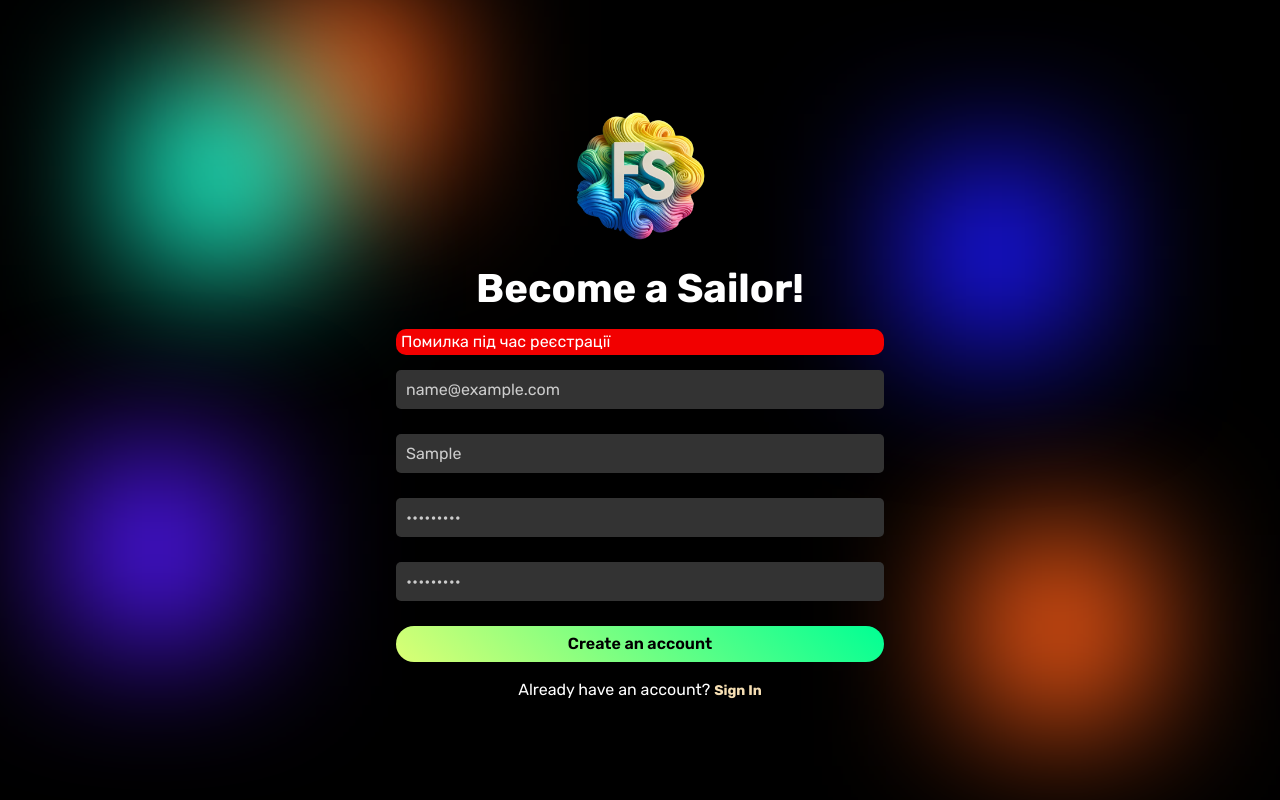
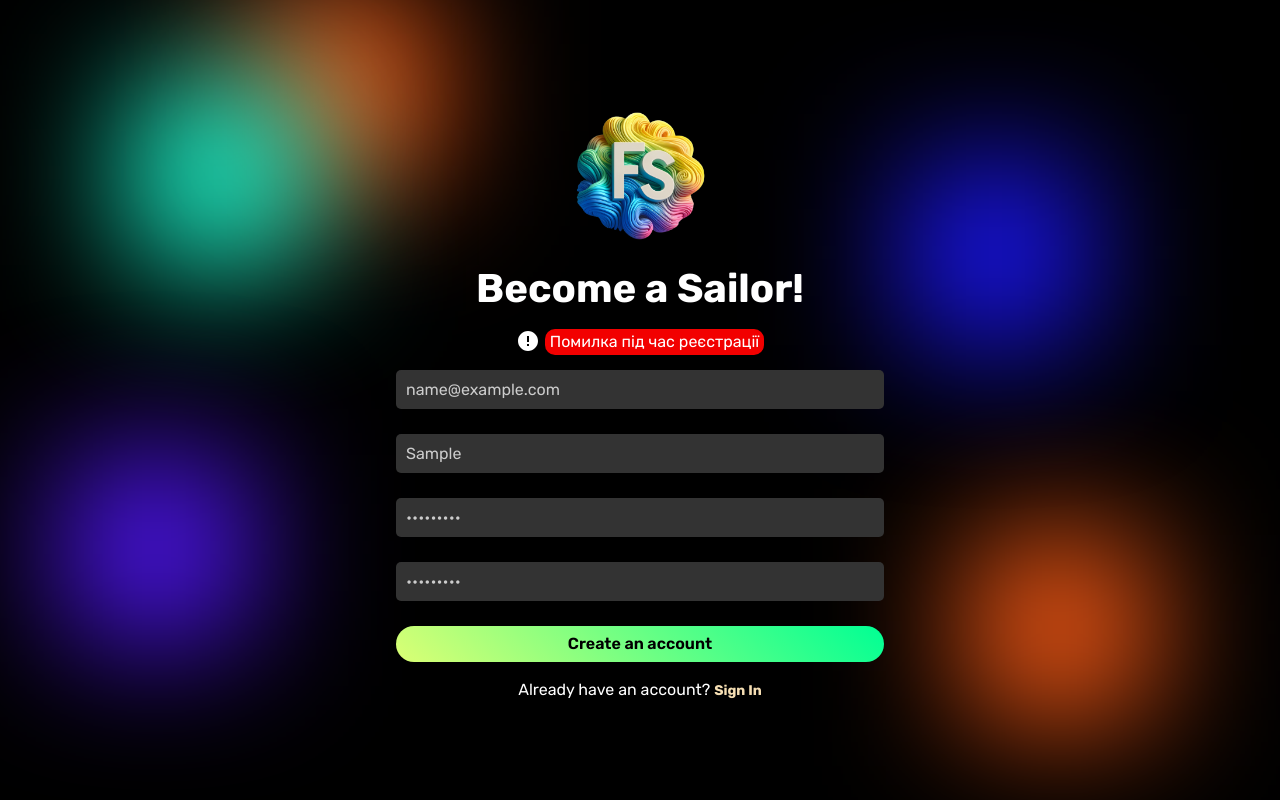
Before and after one commit to OleksandrKuchera/SocialNetword_FrontEnd_Fsociety, a React (Vite) app: page /register in a window 1280 px wide. Both pictures are taken after typing "name@example.com", "Sample", "Sample123", "Sample123" into the empty fields and a click on the input "Create an account". Built offline with nearby package versions, Linux system fonts and the light colour scheme; no server answers.

Commit message:
add navigate confirm email

```diff
--- a/src/components/_auth/form/RegistrationForm.tsx
+++ b/src/components/_auth/form/RegistrationForm.tsx
@@ -1,8 +1,9 @@
 import { useState } from "react";
 import style from './styles/LofinForm.module.scss'
-import { Link } from "react-router-dom";
+import { Link, useNavigate} from "react-router-dom";
 
 import axios from 'axios';
+import { Error } from "@mui/icons-material";
 
 const RegistrationForm = () => {
 
@@ -13,6 +14,8 @@ const RegistrationForm = () => {
         confirmPassword: '',
 
     });
+
+    const navigate = useNavigate();
 
     const [error, setError] = useState('');
 
@@ -48,6 +51,7 @@ const RegistrationForm = () => {
 
         try {
             const response = await axios.post('http://127.0.0.1:8000/api/register/', registrationData);
+            navigate("/confirm-email");
             console.log(response.data);
 
 
@@ -63,7 +67,7 @@ const RegistrationForm = () => {
             <h2 className={style.login__title}>Become a Sailor!</h2>
 
             <form onSubmit={handleSubmit}>
-                {error && <p className={style.error}>{error}</p>}
+                {error && <div  className={style.error} ><Error/><p>{error}</p></div>}
                 <label htmlFor="email">
                     <input type="email" placeholder="Your email" id="email" name="email" required onChange={handleInputChange} />
                 </label>
--- a/src/components/_auth/form/styles/LofinForm.module.scss
+++ b/src/components/_auth/form/styles/LofinForm.module.scss
@@ -36,8 +36,14 @@
 }
 
 .error {
-    margin-bottom: 15px;
-    padding: 5px;
-    border-radius: 10px;
-    background: rgb(242, 0, 0);
+    display: flex;
+    justify-content: center;
+
+    p {
+        margin-left: 5px;
+        margin-bottom: 15px;
+        padding: 5px;
+        border-radius: 10px;
+        background: rgb(242, 0, 0);
+    }
 }
```
